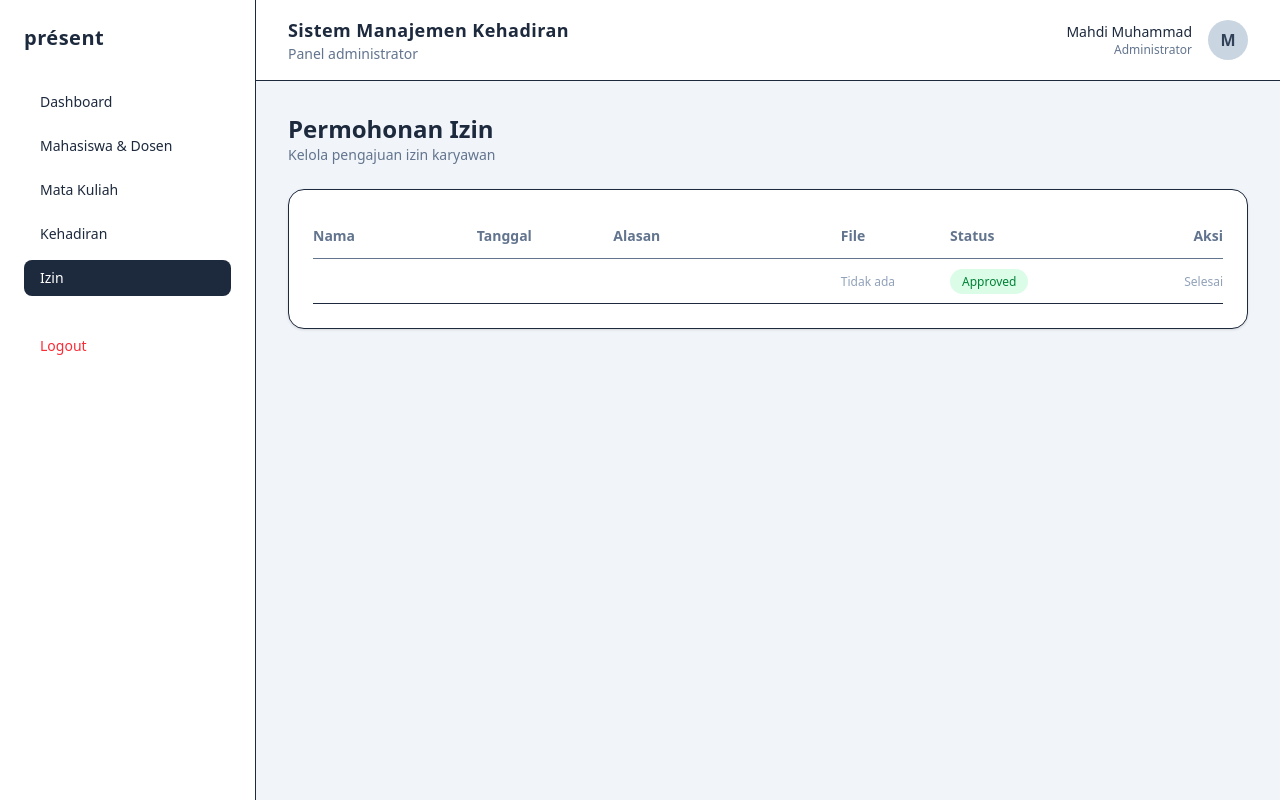
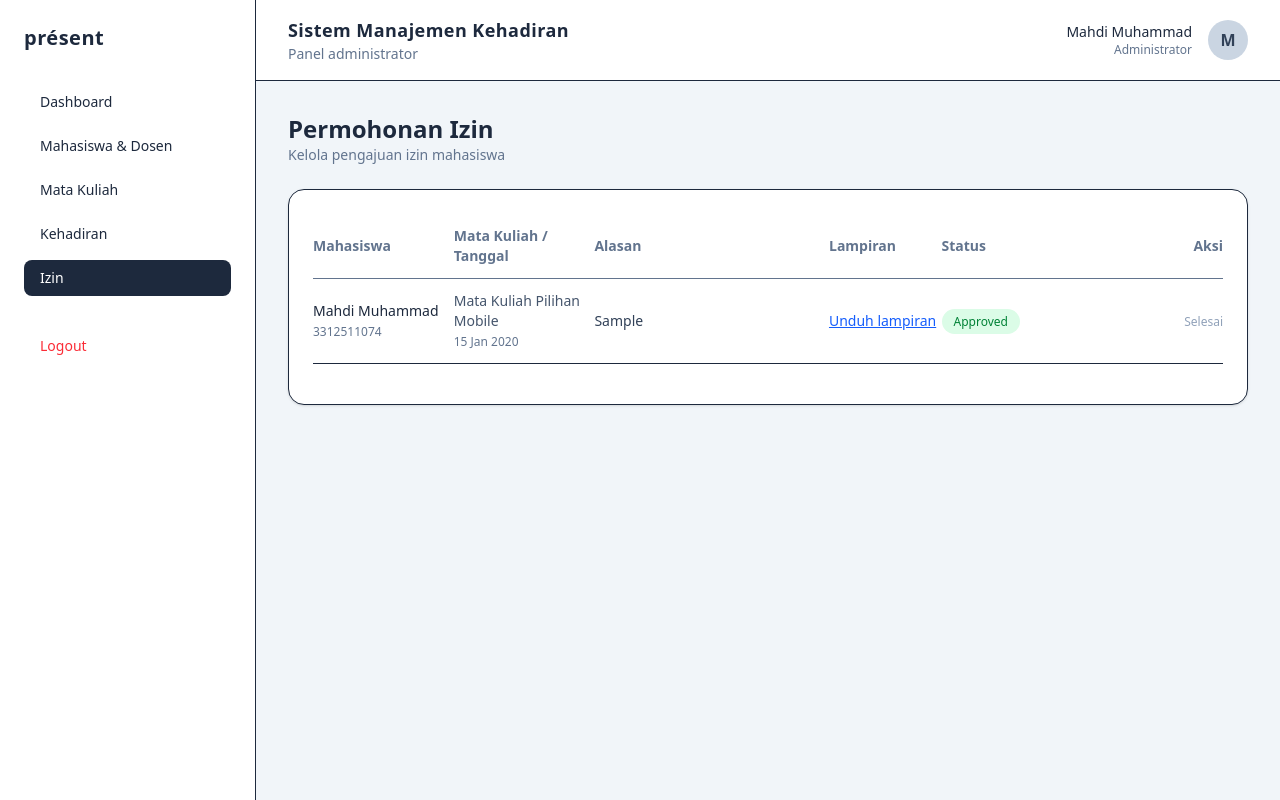
Before and after one commit to mahdimazan6-stack/aplikasi-mobile-absensi-mahasiswa-menggunakan-QR, a Laravel app: page /admin/izin in a window 1280 px wide. Run offline with Laravel 12, Linux system fonts and the light colour scheme; a user stored in the database is signed in; data comes from the database, SQL or seed files in the repository; tables that the repository leaves empty hold one stand-in row (values such as "Sample post"); style sheets or scripts are compiled from the project's sources.

Commit message:
Update izin.blade.php

```diff
--- a/backend/resources/views/pages/admin/izin.blade.php
+++ b/backend/resources/views/pages/admin/izin.blade.php
@@ -4,7 +4,7 @@
 
     <div class="mb-6">
         <h1 class="text-2xl font-semibold">Permohonan Izin</h1>
-        <p class="text-slate-500 text-sm">Kelola pengajuan izin karyawan</p>
+        <p class="text-slate-500 text-sm">Kelola pengajuan izin mahasiswa</p>
     </div>
 
     <div class="bg-white rounded-2xl border shadow-sm p-6">
@@ -13,10 +13,10 @@
 
             <thead>
                 <tr class="border-b text-slate-500 text-left">
-                    <th class="py-3 w-[18%]">Nama</th>
-                    <th class="py-3 w-[15%]">Tanggal</th>
+                    <th class="py-3 w-[15%]">Mahasiswa</th>
+                    <th class="py-3 w-[15%]">Mata Kuliah / Tanggal</th>
                     <th class="py-3 w-[25%]">Alasan</th>
-                    <th class="py-3 w-[12%]">File</th>
+                    <th class="py-3 w-[12%]">Lampiran</th>
                     <th class="py-3 w-[15%]">Status</th>
                     <th class="py-3 w-[15%] text-right">Aksi</th>
                 </tr>
@@ -30,25 +30,27 @@
 
                         {{-- NAMA --}}
                         <td class="py-3 font-medium">
-                            {{ $item['nama'] }}
+                            {{ $item->student->name }}<br>
+                            <span class="text-xs text-slate-500">{{ $item->student->nim }}</span>
                         </td>
 
                         {{-- TANGGAL --}}
                         <td class="py-3 text-slate-600">
-                            {{ $item['tanggal'] }}
+                            {{ $item->course->name }}<br>
+                            <span class="text-xs text-slate-500">{{ $item->request_date->format('d M Y') }}</span>
                         </td>
 
                         {{-- ALASAN --}}
                         <td class="py-3 text-slate-700">
-                            {{ $item['alasan'] }}
+                            {{ $item->reason }}
                         </td>
 
                         {{-- FILE --}}
                         <td class="py-3">
-                            @if(!empty($item['file']))
-                                <span class="text-blue-600 text-sm">
-                                    {{ $item['file'] }}
-                                </span>
+                            @if($item->attachment_path)
+                                <a href="{{ route('admin.izin.attachment', $item) }}" class="text-blue-600 text-sm underline">
+                                    Unduh lampiran
+                                </a>
                             @else
                                 <span class="text-slate-400 text-xs">Tidak ada</span>
                             @endif
@@ -56,16 +58,16 @@
 
                         {{-- STATUS --}}
                         <td class="py-3">
-                            <x-status :status="$item['status']" />
+                            <x-status :status="$item->status" />
                         </td>
 
                         {{-- AKSI --}}
                         <td class="py-3 text-right space-x-2">
 
-                            @if($item['status'] == 'Pending')
+                            @if($item->status === 'pending')
 
                                 {{-- APPROVE --}}
-                                <form method="POST" action="{{ route('admin.izin.approve', $item['id']) }}" class="inline">
+                                <form method="POST" action="{{ route('admin.izin.approve', $item) }}" class="inline">
                                     @csrf
 
                                     <x-admin.button type="submit" color="green">
@@ -74,7 +76,7 @@
                                 </form>
 
                                 {{-- REJECT --}}
-                                <form method="POST" action="{{ route('admin.izin.reject', $item['id']) }}" class="inline">
+                                <form method="POST" action="{{ route('admin.izin.reject', $item) }}" class="inline">
                                     @csrf
 
                                     <x-admin.button type="submit" color="red">
@@ -105,6 +107,7 @@
             </tbody>
 
         </table>
+        <div class="mt-4">{{ $izin->links() }}</div>
 
     </div>
 
```
